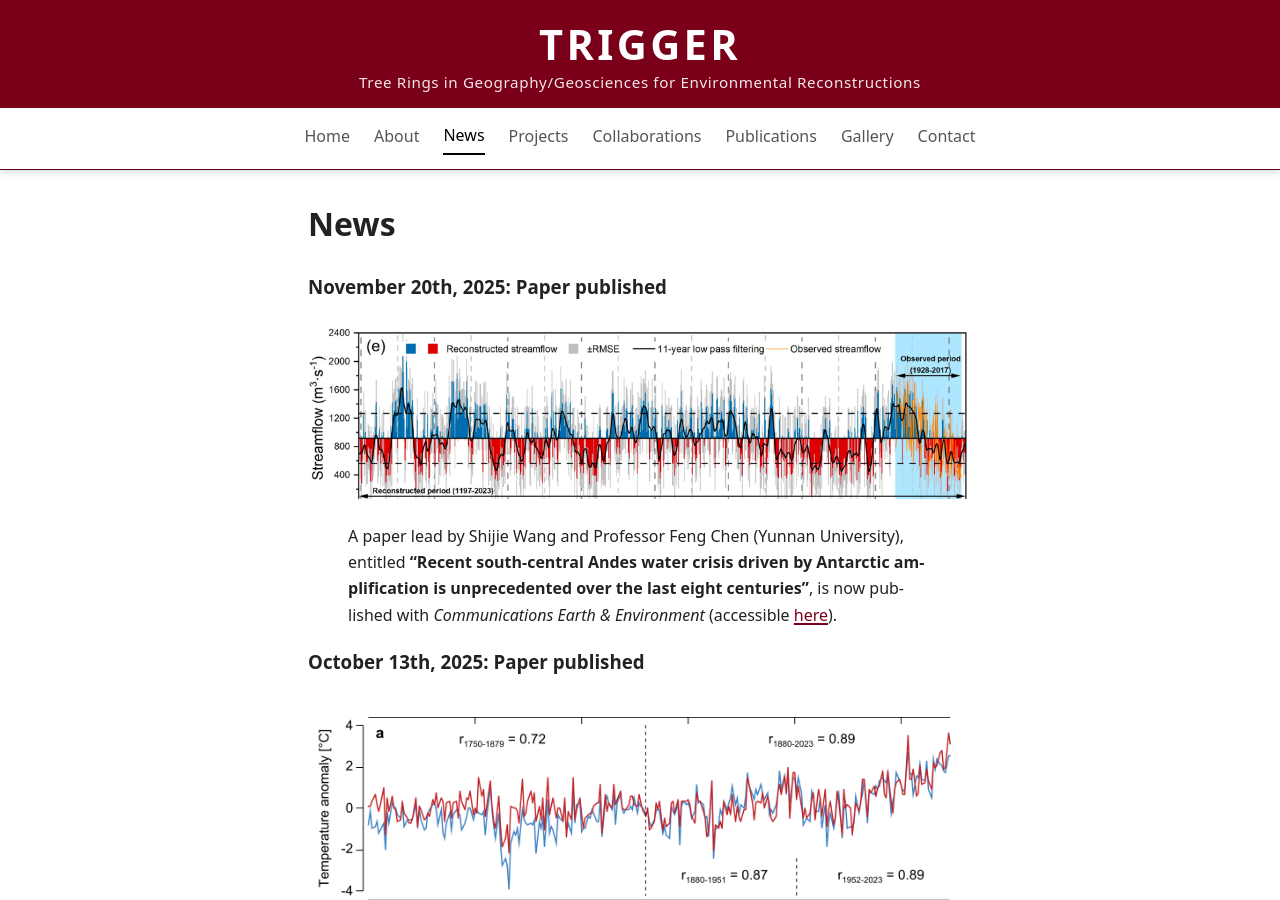
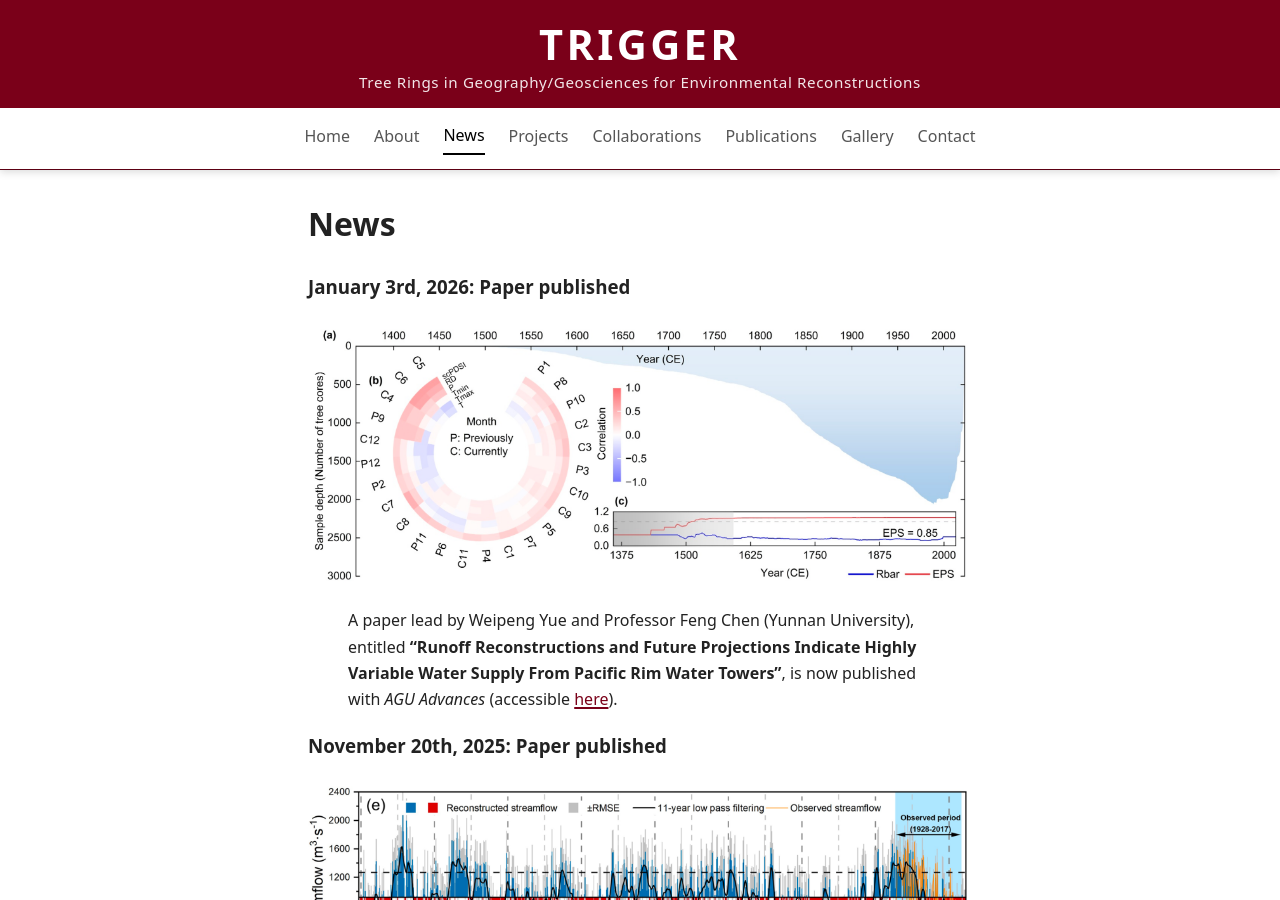
Before and after one commit to mcatorbenson/mcatorbenson.github.io, a Jekyll site: the page built from news/index.md, in a window 1280 px wide and 900 px high. Built offline with Jekyll 4.4.1, drawn with Linux system fonts in a browser that asks for light colours.

Commit message:
Update index.md

```diff
--- a/news/index.md
+++ b/news/index.md
@@ -4,6 +4,14 @@ title: News
 ---
 
 # News
+### January 3rd, 2026: Paper published
+<a href="../assets/temp/yue26AGUA.png" class="lightbox">
+    <img src="../assets/temp/yue26AGUA.png" alt="Yue 2026 - AGU Advances">
+</a>
+
+> A paper lead by Weipeng Yue and Professor Feng Chen (Yunnan University), entitled **"Runoff Reconstructions and Future Projections Indicate Highly Variable Water Supply From Pacific Rim Water Towers"**, is now published with *AGU Advances* (accessible [here](https://agupubs.onlinelibrary.wiley.com/doi/10.1029/2025AV002053)).
+
+
 ### November 20th, 2025: Paper published
 <a href="../assets/temp/wang25CEE.png" class="lightbox">
     <img src="../assets/temp/wang25CEE.png" alt="Wang 2025 - CEE">
```
